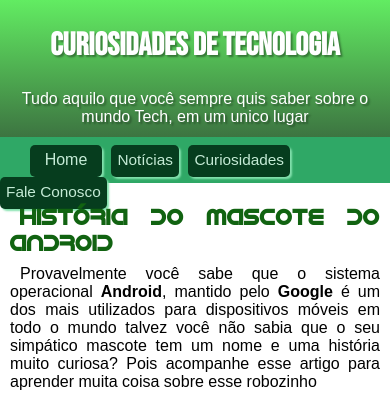
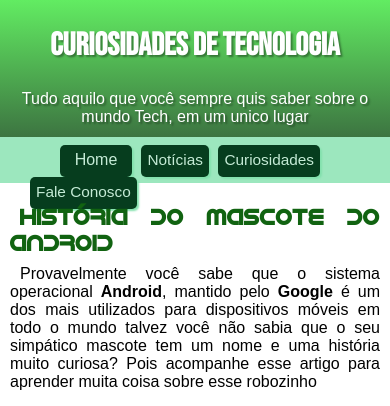
Before and after one commit to robertoalvs/new-revis-o-html-css3, a PHP site: page / in a window 390 px wide. Shown: the top 406 px of the page. Run offline with PHP 8.4, Linux system fonts and the light colour scheme.

Commit message:
atualizado

```diff
--- a/modulo2/desafio10/style.css
+++ b/modulo2/desafio10/style.css
@@ -63,9 +63,10 @@
 
     }
 
-    header > nav > ul {
+   nav > .ul-geral {
 
-        margin-left: 45px;
+    padding: 8px 0px 4px 30px;
+
     }
 
 }
@@ -162,7 +163,7 @@ position: absolute;
 
 .ul-geral {
 
-    background-color: #2fa866;
+    background-color: #3ddc854d;
     width: 100%;
     height: 34px;
     padding: 8px 0px 4px 0px ;
```
